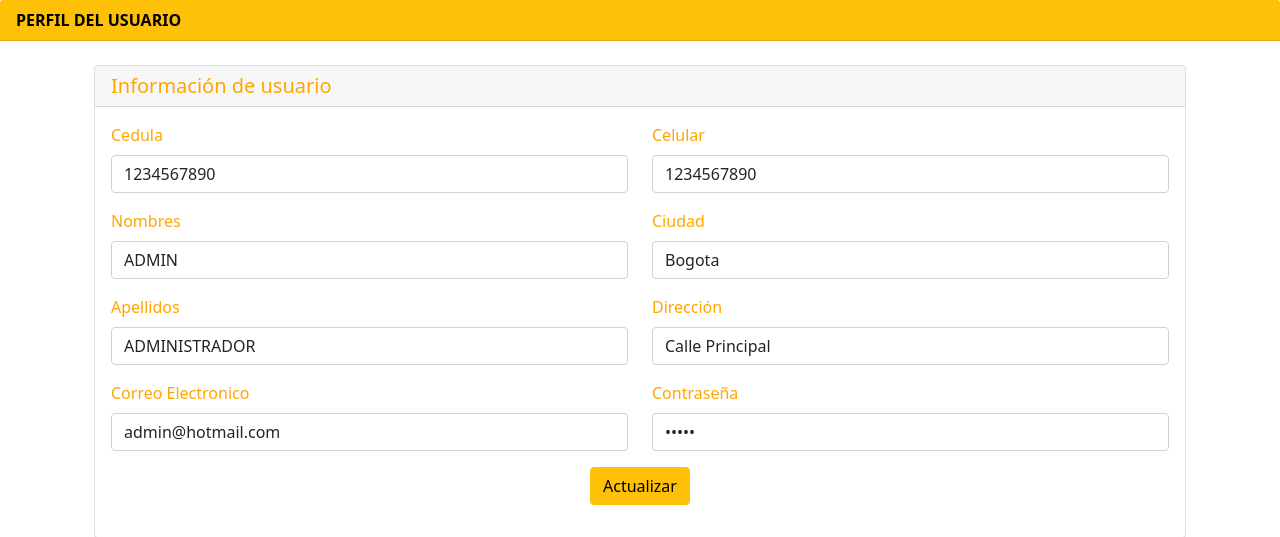
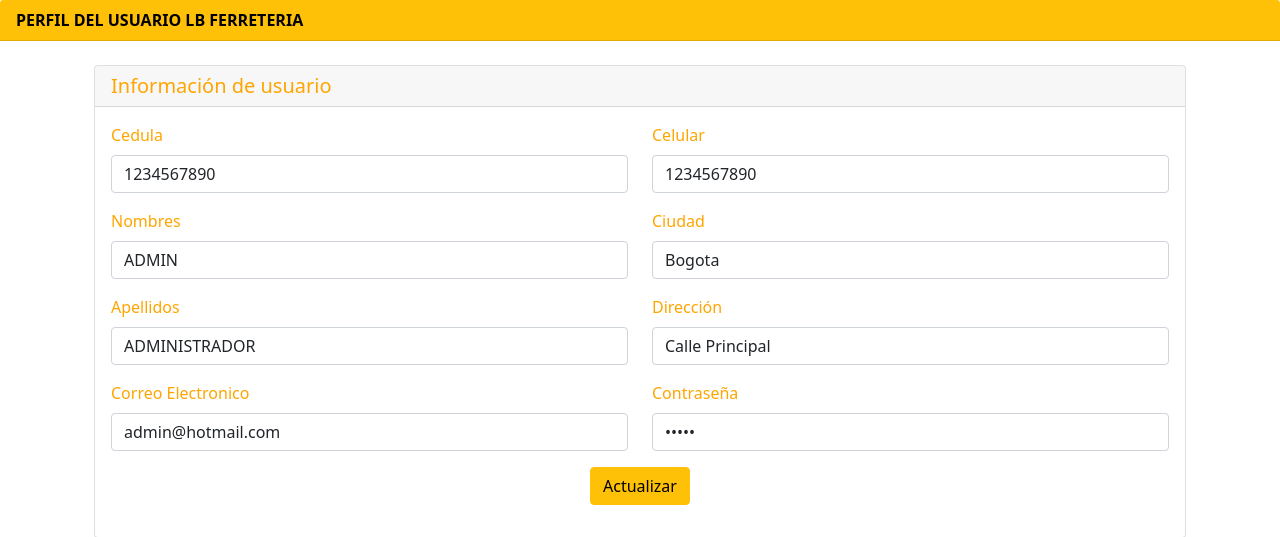
Before and after one commit to ingsistfernandoargel/lbferreteria, a PHP site: page /perfil.php in a window 1280 px wide. Shown: the part 72-609 px from the top of the page. Run offline with PHP 8.4, Linux system fonts and the light colour scheme; a user stored in the database is signed in; data comes from the database, SQL or seed files in the repository; data that the repository does not hold is empty; some libraries are stand-ins or nearby versions.

Commit message:
Se actualiza el archivo perfil.php

```diff
--- a/perfil.php
+++ b/perfil.php
@@ -61,7 +61,7 @@ if ($_SERVER['REQUEST_METHOD'] == 'POST') {
     <?php include_once 'navcliente.php' ?>
     <main>
         <div class="card-header bg-warning" style="color: black;">
-            <strong>PERFIL DEL USUARIO</strong>
+            <strong>PERFIL DEL USUARIO LB FERRETERIA</strong>
         </div>
         <br />
 
```
